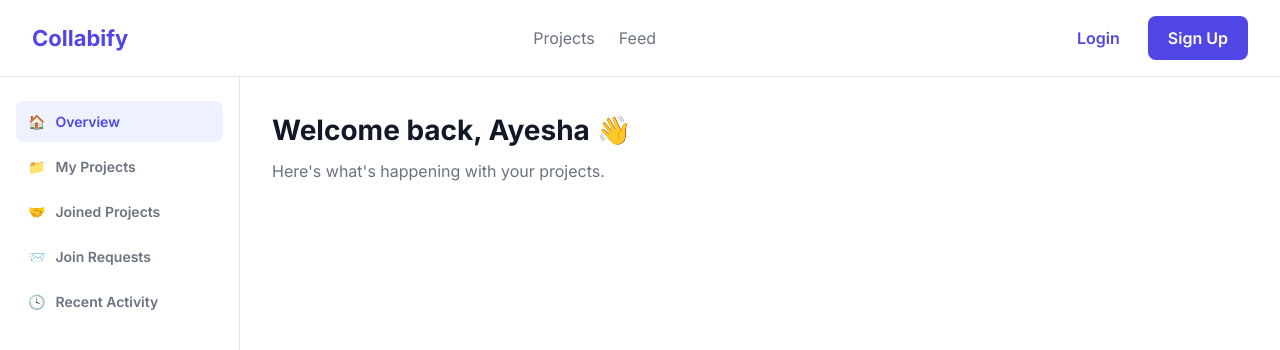
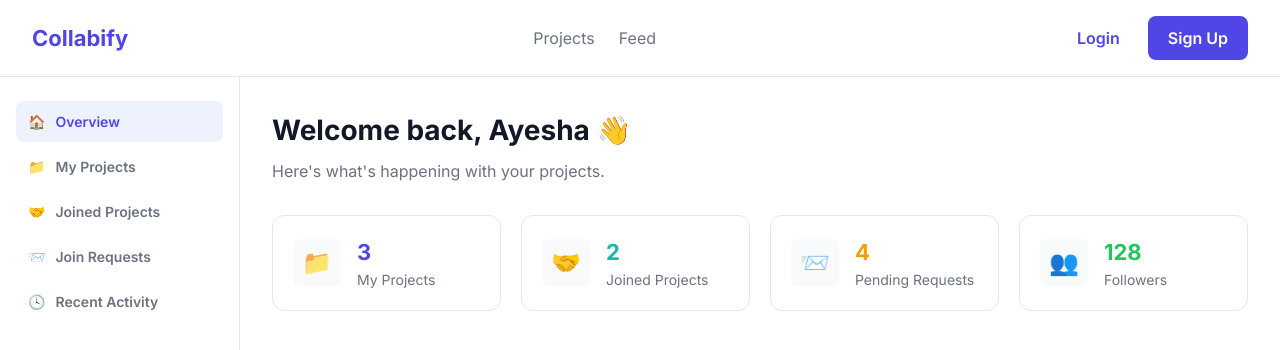
Before and after one commit to Moazam80/collabify, a React (Vite) app in the folder frontend/: page /dashboard in a window 1280 px wide. Shown: the top 350 px of the page. Built offline with nearby package versions, Linux system fonts and the light colour scheme.

Commit message:
feat: add statistics cards to Dashboard Overview

```diff
--- a/frontend/src/pages/Dashboard.jsx
+++ b/frontend/src/pages/Dashboard.jsx
@@ -1,12 +1,66 @@
+const stats = [
+  { label: "My Projects", value: 3, icon: "📁", color: "var(--color-primary)" },
+  { label: "Joined Projects", value: 2, icon: "🤝", color: "var(--color-secondary)" },
+  { label: "Pending Requests", value: 4, icon: "📨", color: "var(--color-warning)" },
+  { label: "Followers", value: 128, icon: "👥", color: "var(--color-success)" },
+];
+
 function Dashboard() {
   return (
     <div>
       <h1 style={{ fontSize: "var(--font-size-h2)", fontWeight: "700", marginBottom: "8px" }}>
         Welcome back, Ayesha 👋
       </h1>
-      <p style={{ fontSize: "var(--font-size-base)", color: "var(--color-text-secondary)" }}>
+      <p style={{ fontSize: "var(--font-size-base)", color: "var(--color-text-secondary)", marginBottom: "32px" }}>
         Here's what's happening with your projects.
       </p>
+
+      {/* Stats Grid */}
+      <div
+        style={{
+          display: "grid",
+          gridTemplateColumns: "repeat(auto-fit, minmax(200px, 1fr))",
+          gap: "20px",
+        }}
+      >
+        {stats.map((stat) => (
+          <div
+            key={stat.label}
+            style={{
+              border: "1px solid var(--color-border)",
+              borderRadius: "var(--radius-md)",
+              padding: "20px",
+              display: "flex",
+              alignItems: "center",
+              gap: "16px",
+            }}
+          >
+            <div
+              style={{
+                width: "48px",
+                height: "48px",
+                borderRadius: "var(--radius-sm)",
+                background: "var(--color-background-alt)",
+                display: "flex",
+                alignItems: "center",
+                justifyContent: "center",
+                fontSize: "24px",
+                flexShrink: 0,
+              }}
+            >
+              {stat.icon}
+            </div>
+            <div>
+              <div style={{ fontSize: "var(--font-size-h3)", fontWeight: "700", color: stat.color }}>
+                {stat.value}
+              </div>
+              <div style={{ fontSize: "var(--font-size-small)", color: "var(--color-text-secondary)" }}>
+                {stat.label}
+              </div>
+            </div>
+          </div>
+        ))}
+      </div>
     </div>
   );
 }
```
